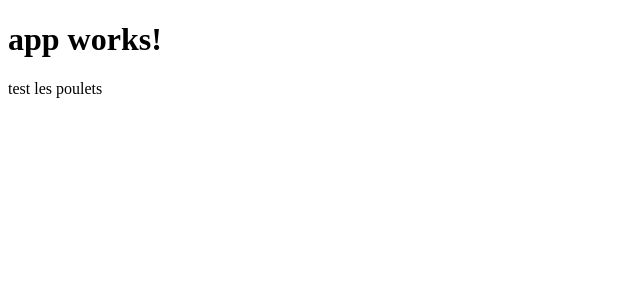
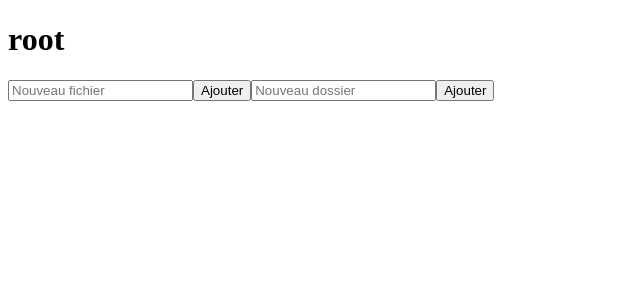
Before and after one commit to TheBirdyDeveloper/Projet_Drive, an Angular app: page / in a window 1280 px wide. Shown: the top 300 px of the page, without its empty margins (0-640 px from the left). Built offline with nearby package versions, Linux system fonts and the light colour scheme.

Commit message:
Creation folders and files

```diff
--- /dev/null
+++ b/src/app/Model/File.ts
@@ -0,0 +1,16 @@
+import {IFolder} from "./IFolder";
+/**
+ * Created by Clément on 11/04/2017.
+ */
+
+export class File implements IFolder{
+  name : string;
+
+  constructor(name : string) {
+    this.name = name;
+  }
+
+  getName(){return this.name;}
+  isFolder(){return false;}
+
+}
--- /dev/null
+++ b/src/app/Model/Folder.ts
@@ -0,0 +1,21 @@
+/**
+ * Created by Clément on 11/04/2017.
+ */
+import {IFolder} from "./IFolder";
+
+export class Folder implements IFolder{
+  name : string;
+  children : IFolder[];
+
+  constructor(name : string) {
+    this.name = name;
+    this.children = new Array<IFolder>();
+  }
+
+  getName(){return this.name;}
+
+  getChildren(){return this.children;}
+
+  isFolder(){return true;}
+
+}
--- /dev/null
+++ b/src/app/Model/IFolder.ts
@@ -0,0 +1,10 @@
+/**
+ * Created by Clément on 11/04/2017.
+ */
+export interface IFolder {
+  name : string;
+
+  getName():string;
+  isFolder():boolean;
+
+}
--- a/src/app/app.component.html
+++ b/src/app/app.component.html
@@ -1,4 +1,5 @@
 <h1>
-  {{title}}
+  {{folder.name}}
 </h1>
-<app-folder></app-folder>
+
+<app-folder [folder]= "folder"></app-folder>
--- a/src/app/app.component.ts
+++ b/src/app/app.component.ts
@@ -1,10 +1,15 @@
 import { Component } from '@angular/core';
+import {Folder} from "./Model/Folder";
 
 @Component({
   selector: 'app-root',
   templateUrl: './app.component.html',
   styleUrls: ['./app.component.css']
+
 })
+
 export class AppComponent {
   title = 'app works!';
+  folder = new Folder("root");
+
 }
--- a/src/app/components/folder/folder.component.html
+++ b/src/app/components/folder/folder.component.html
@@ -1,3 +1,11 @@
 <p>
-  {{_name}}
+  {{name}}
 </p>
+
+<input [(ngModel)]="newName" type=text placeholder="Nouveau fichier">
+
+<button (click)="addFile(newName)" type="button"> Ajouter </button>
+
+<input [(ngModel)]="newNameFolder" type=text placeholder="Nouveau dossier">
+
+<button (click)="addFolder(newNameFolder)" type="button"> Ajouter </button>
--- a/src/app/components/folder/folder.component.ts
+++ b/src/app/components/folder/folder.component.ts
@@ -1,17 +1,43 @@
-import { Component, OnInit } from '@angular/core';
+import {Component, OnInit, Input} from '@angular/core';
+import {IFolder} from "../../Model/IFolder";
+import {File} from "../../Model/File";
+import {Folder} from "../../Model/Folder";
 
 @Component({
   selector: 'app-folder',
   templateUrl: 'folder.component.html',
   styleUrls: ['folder.component.css']
 })
-export class FolderComponent {
-
-  _name : string = "test les poulets";
-  _taille : number;
-
-  constructor() { }
 
 
 
+export class FolderComponent implements OnInit {
+
+  @Input() folder:Folder;
+
+  constructor() {
+
+  }
+
+  ngOnInit(){
+    this.folder.children = new Array<IFolder>();
+  }
+
+  addFile(child: string){
+    this.folder.children.push(new File(child));
+    this.folder.children = this.folder.children.slice();
+    this.showArbo();
+  }
+
+  addFolder(child:string){
+    this.folder.children.push(new Folder(child));
+    this.folder.children = this.folder.children.slice();
+    this.showArbo();
+  }
+
+  showArbo(){
+    for (let current of this.folder.children){
+      console.log(current.getName());
+    }
+  }
 }
```
